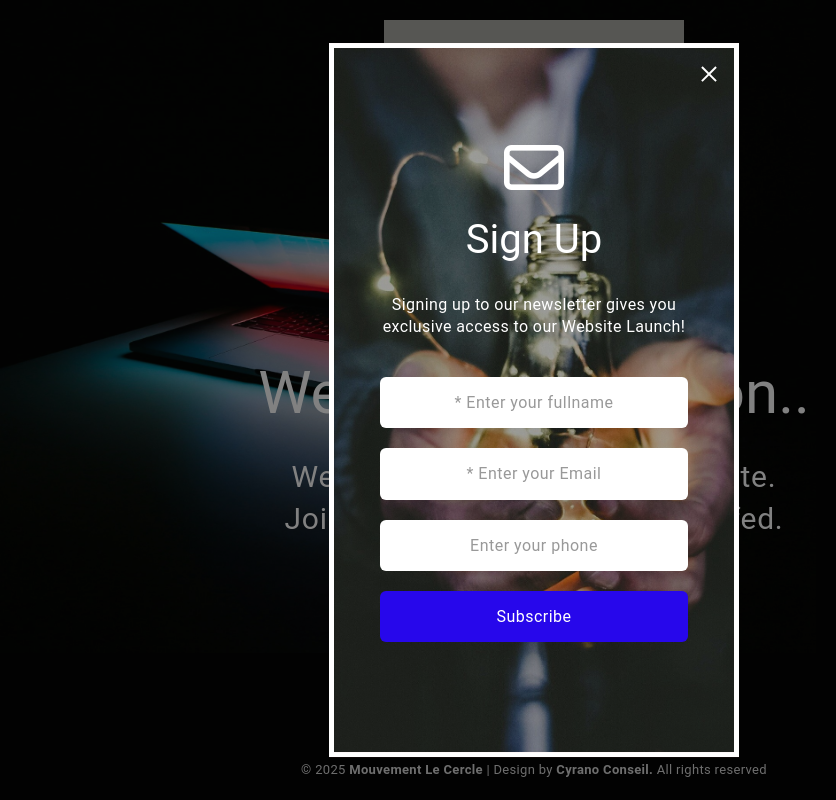
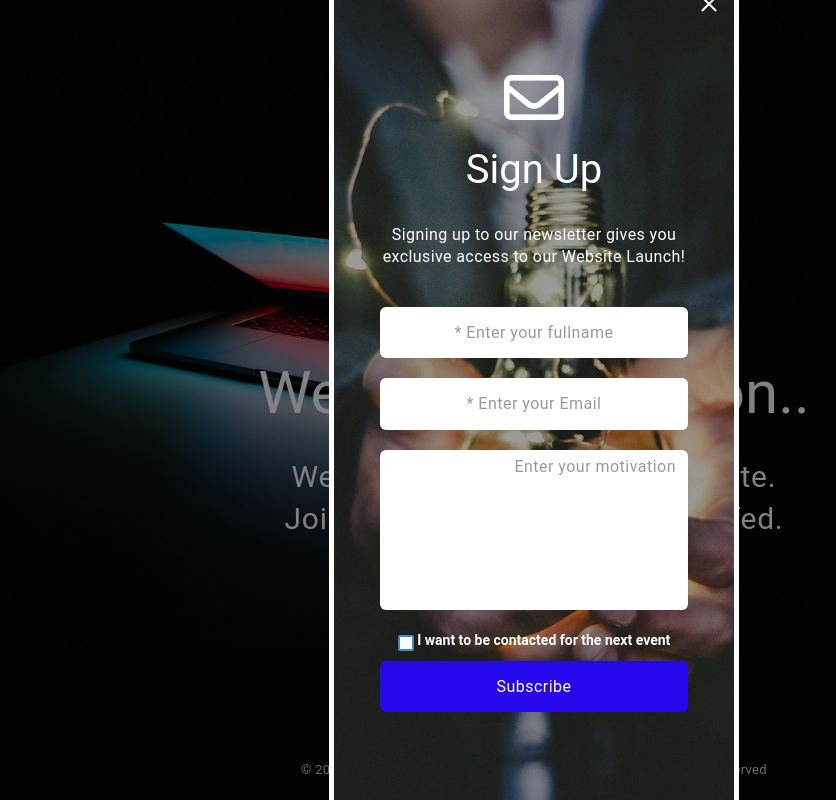
Before and after one commit to jlbiahdev/mouvementlecercle, a plain HTML site: page src/index.html in a window 1280 px wide. Both pictures are taken after a click on the element "Notify Me". Shown: the whole page, without its empty margins (106-942 px from the left). Drawn offline with nearby package versions, Linux system fonts and the light colour scheme.

Commit message:
Add new fields

```diff
--- a/src/index.html
+++ b/src/index.html
@@ -20,7 +20,7 @@
 
         <div class="container">
             <div class="logo-container">
-                <img class="logo" src="public/img/nologo.png" alt="image">
+                <img class="logo" src="public/img/logo.jpg" alt="image">
             </div>
 
             <div class="header-container">
@@ -56,11 +56,16 @@
 
                     <!-- FORM -->
                     <form onsubmit="sendEmail(); reset(); return false;" id="subscribe-form" class="subscribe-form">
-
-
                         <input type="text" id="fullname" name="fullname" placeholder="* Enter your fullname" onfocus="this.placeholder = ''" onblur="this.placeholder = '* Enter your Email'" class="form-control">
                         <input type="text" id="email" name="email" placeholder="* Enter your Email" onfocus="this.placeholder = ''" onblur="this.placeholder = '* Enter your Email'" class="form-control">
-                        <input type="text" id="phone" name="phone" placeholder="Enter your phone" class="form-control">
+                        <textarea id="motivation" name="motivation" placeholder="Enter your motivation" class="form-control"></textarea>
+                        <!-- I want to be contacted for the next event -->
+                        <div class="checkbox-wrapper-40">
+                        <label>
+                            <input id="contact-me" type="checkbox" /> I want to be contacted for the next event
+                            <span class="checkbox"></span>
+                        </label>
+                        </div>
 
                         <button type="submit" class="btn btn-primary form-control">Subscribe<i class="fa fa-long-arrow-right" aria-hidden="true"></i></button>
 
--- a/src/public/css/main.css
+++ b/src/public/css/main.css
@@ -367,26 +367,99 @@ p.subline {
     width: 100%;
 }
 
-.popup .card .subscribe-form input
+.popup .card .subscribe-form input {
+    line-height: 3.2em;
+
+}
+.popup .card .subscribe-form input,
+.popup .card .subscribe-form textarea
 {
     font-size: 1.6rem;
     font-weight: 400;
-    line-height: 3.2em;
-
-    display: block;
-
-    height: 3.2em;
-    margin-bottom: 20px;
 
     text-align: center;
     letter-spacing: .03em;
 
-    border: none;
-    border-radius: 6px;
     outline: none !important;
     background: #fff;
     -webkit-box-shadow: none;
             box-shadow: none;
+}
+
+.popup .card .subscribe-form input:not([type=checkbox]),
+.popup .card .subscribe-form textarea
+{
+    display: block;
+
+    margin-bottom: 20px;
+
+    height: 3.2em;
+    border: none;
+    border-radius: 6px;
+}
+
+.popup .card .subscribe-form textarea {
+    height: 10em;
+    resize: none;
+    text-align: end;
+}
+
+.checkbox-wrapper-40 {
+    --borderColor: #48c;
+    --borderWidth: .125em;
+}
+
+.checkbox-wrapper-40 label {
+    display: block;
+    max-width: 100%;
+    margin: 0 auto;
+}
+
+.checkbox-wrapper-40 input[type=checkbox] {
+    -webkit-appearance: none;
+    appearance: none;
+    vertical-align: middle;
+    background: #fff;
+    font-size: 1.8em;
+    border-radius: 0.125em;
+    display: inline-block;
+    border: var(--borderWidth) solid var(--borderColor);
+    width: 1em;
+    height: 1em;
+    position: relative;
+}
+.checkbox-wrapper-40 input[type=checkbox]:before,
+.checkbox-wrapper-40 input[type=checkbox]:after {
+    content: "";
+    position: absolute;
+    background: var(--borderColor);
+    width: calc(var(--borderWidth) * 3);
+    height: var(--borderWidth);
+    top: 50%;
+    left: 10%;
+    transform-origin: left center;
+}
+.checkbox-wrapper-40 input[type=checkbox]:before {
+    transform: rotate(45deg) translate(calc(var(--borderWidth) / -2), calc(var(--borderWidth) / -2)) scaleX(0);
+    transition: transform 200ms ease-in 200ms;
+}
+.checkbox-wrapper-40 input[type=checkbox]:after {
+    width: calc(var(--borderWidth) * 5);
+    transform: rotate(-45deg) translateY(calc(var(--borderWidth) * 2)) scaleX(0);
+    transform-origin: left center;
+    transition: transform 200ms ease-in;
+}
+.checkbox-wrapper-40 input[type=checkbox]:checked:before {
+    transform: rotate(45deg) translate(calc(var(--borderWidth) / -2), calc(var(--borderWidth) / -2)) scaleX(1);
+    transition: transform 200ms ease-in;
+}
+.checkbox-wrapper-40 input[type=checkbox]:checked:after {
+    width: calc(var(--borderWidth) * 5);
+    transform: rotate(-45deg) translateY(calc(var(--borderWidth) * 2)) scaleX(1);
+    transition: transform 200ms ease-out 200ms;
+}
+.checkbox-wrapper-40 input[type=checkbox]:focus {
+    outline: calc(var(--borderWidth) / 2) dotted rgba(0, 0, 0, 0.25);
 }
 
 .popup .card .subscribe-form button
--- a/src/public/js/mail.js
+++ b/src/public/js/mail.js
@@ -2,11 +2,13 @@ function resetControls() {
   // console.log('resetControls');
   let fullname = document.getElementById('fullname');
   let email = document.getElementById('email');
-  let phone = document.getElementById('phone');
+  let motivation = document.getElementById('motivation');
+  let contactme = document.getElementById('contact-me').value;
 
   fullname.value = '';
   email.value = '';
-  phone.value = '';
+  motivation.value = '';
+  contactme.value = false;
 }
 
 
@@ -35,7 +37,8 @@ function sendEmail() {
 
   let fullname = document.getElementById('fullname').value;
   let email = document.getElementById('email').value;
-  let phone = document.getElementById('phone').value;
+  let motivation = document.getElementById('motivation').value;
+  let contactme = document.getElementById('contact-me').checked;
 
   if (!fullname) {
     console.log('fullname is empty');
@@ -51,19 +54,18 @@ function sendEmail() {
     return;
   }
 
-  let str_phone = phone ? `phone: ${phone} '\n` : '';
-
   let params = {
       to_name: 'MLC Support',
       from_name: 'MLC curious',
       from_email: 'admin@cyrano-conseil.com',
       from_phonenumber: '',
-      message: 'email : ' + email + '\n' +
-                'fullname: ' + fullname + '\n' +
-                str_phone +
-                'message: I am interested in MLC and would like to be notified when it is available.',
+      message: '{email : `' + email + '`,\n' +
+                'fullname: `' + fullname + '`,\n' +
+                'motivation: `' + motivation + '`,\n' +
+                'contactme: ' + contactme + '\n}',
       subject: 'Alert for MLC',
-      reply_to: 'mouvementlecercle2050@gmail.com',
+      // reply_to: 'mouvementlecercle2050@gmail.com',
+      reply_to: 'marcel.monsi@gmail.com',
       // reply_to: 'jlbiah@gmail.com',
   }
 
@@ -81,15 +83,18 @@ function sendEmail() {
       contentType: 'application/json'
   }).done(function() {
     form.classList.add('form-success');
+
     let successmessage = document.getElementById('success-message');
+
     successmessage.innerHTML = 'Your subscription has been registered';
     resetControls();
   }).fail(function(error) {
       console.log('Oops... ' + JSON.stringify(error));
+
       let errormessage = document.getElementById('error-message');
       let errorText = "A problem occurred while processing your subscription.";
+
       errormessage.innerHTML = errorText;
       form.classList.add('form-error');
-      // alert(`Un problème est survenu lors de l'envoi de votre mail`)
   });
 }
--- a/src/public/js/main.js
+++ b/src/public/js/main.js
@@ -1,50 +1,7 @@
 jQuery(window).on('load', function() {
-    // HIDE PRELAODER
-    $(".preloader").addClass("preloader-hidden");
-
-    // SHOW/ANIMATE ANIMATION CONTAINER
-    setTimeout(function(){
-        $(".hero .animation-container").each(function(){
-            var e = $(this);
-            setTimeout(function(){
-                e.addClass("run-animation");
-            }, e.data("animation-delay") );
-        });
-    }, 900 );
 });
 
 jQuery(document).ready(function($) {
-	"use strict";
-
-    $(window).on('load', function() {
-
-        // HIDE PRELAODER
-        $(".preloader").addClass("preloader-hidden");
-
-        // SHOW/ANIMATE ANIMATION CONTAINER
-        setTimeout(function(){
-
-            $(".hero .animation-container").each(function(){
-                var e = $(this);
-
-                setTimeout(function(){
-                    e.addClass("run-animation");
-
-                }, e.data("animation-delay") );
-
-            });
-
-        }, 900 );
-
-    });
-
-    // INIT PARALLAX PLUGIN
-    $(".hero .background-content.parallax-on").parallax({
-        scalarX: 24,
-        scalarY: 15,
-        frictionX: 0.1,
-        frictionY: 0.1,
-    });
 
     // OPEN POPUP SEQUENCE
     $(".open-popup").click(function(){
@@ -54,7 +11,6 @@ jQuery(document).ready(function($) {
 
     });
 
-    // CLOSE POPUP SEQUENCE
     $(document).on('click', '.close-popup', function(){
         $(".popup").removeClass("show");
         $(".popup .backface").remove();
```
Also changed, not shown: src/favicon.ico, src/public/img/logo.jpg (added).
